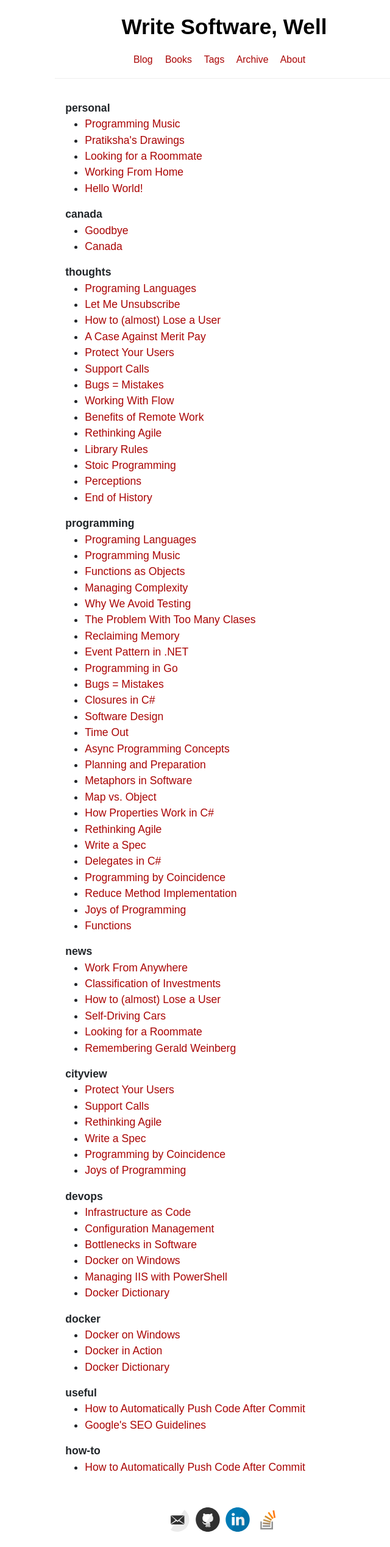
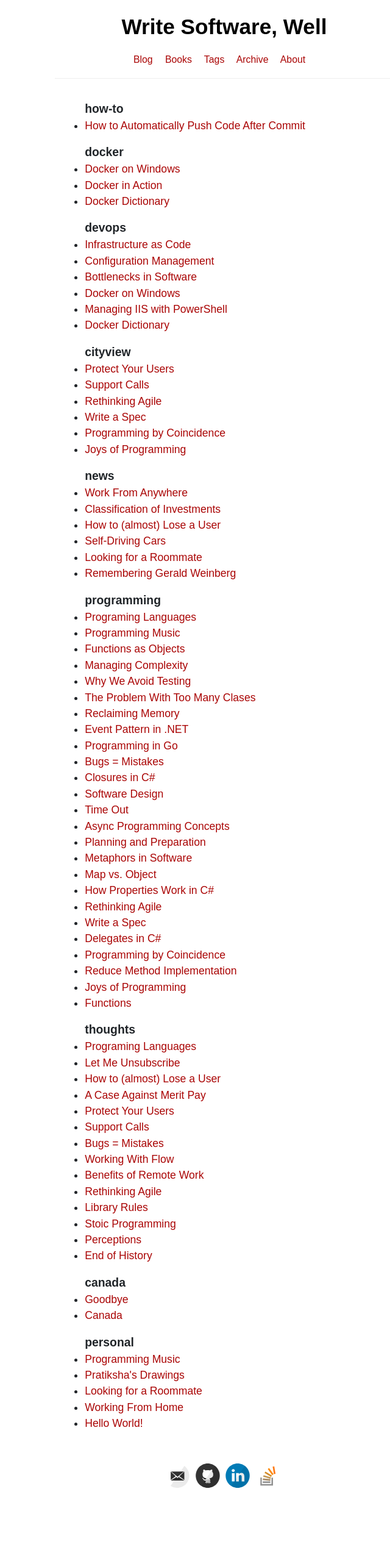
Before and after one commit to akshayKhot/akshayKhot.github.io, a Jekyll site: the page built from tags.md, in a window 1280 px wide. Shown: the whole page at 61% size, without its empty margins (272-912 px from the left). Built offline with Jekyll 4.4.1, drawn with Linux system fonts in a browser that asks for light colours; after the commit the page ends 2465 px from its top, so only the background shows below that.

Commit message:
tags scroll highlight

```diff
--- a/_posts/2021-1-29-seo-tips-from-google.md
+++ b/_posts/2021-1-29-seo-tips-from-google.md
@@ -1,7 +1,7 @@
 ---
 layout: post
 title: Google's SEO Guidelines
-tags: useful
+tags:
 ---
 
 Search Engine Optimization is about helping Google understand and present your website so it's shows up prominently in the search results. This is an overview of the basics of SEO according to [Google](https://developers.google.com/search/docs/beginner/seo-starter-guide).
--- a/_posts/2021-1-31-push-after-commit.md
+++ b/_posts/2021-1-31-push-after-commit.md
@@ -1,7 +1,7 @@
 ---
 layout: post
 title: How to Automatically Push Code After Commit
-tags: how-to useful
+tags: how-to
 ---
 
 If you are a solo developer working on a project, and need to push your changes immediately after committing them to the repository, Visual Studio Code has a shortcut that will make your life easier.
--- a/style.scss
+++ b/style.scss
@@ -203,6 +203,10 @@
 
 section.tags {
   margin: 1em;
+  div.tag-name {
+    font-size: 1.1em;
+    font-weight: bold;
+  }
 }
 
 section.archive {
@@ -228,3 +232,7 @@
 // ... Otherwise it really bloats up the top of the CSS file and makes it difficult to find the start
 @import "highlights";
 @import "svg-icons";
+
+ul:target {
+  background-color: lightyellow;
+}
--- a/tags.md
+++ b/tags.md
@@ -6,9 +6,9 @@
 
 <section class="tags">
 
-{% for tag in site.tags %}
-  <strong id="{{ tag[0] }}">{{ tag[0] }}</strong>
-  <ul>
+{% for tag in site.tags reversed %}
+  <ul id="{{ tag[0] }}">
+    <div class="tag-name">{{ tag[0] }}</div>
     {% for post in tag[1] %}
       <li><a href="{{ post.url }}">{{ post.title }}</a></li>
     {% endfor %}
```
